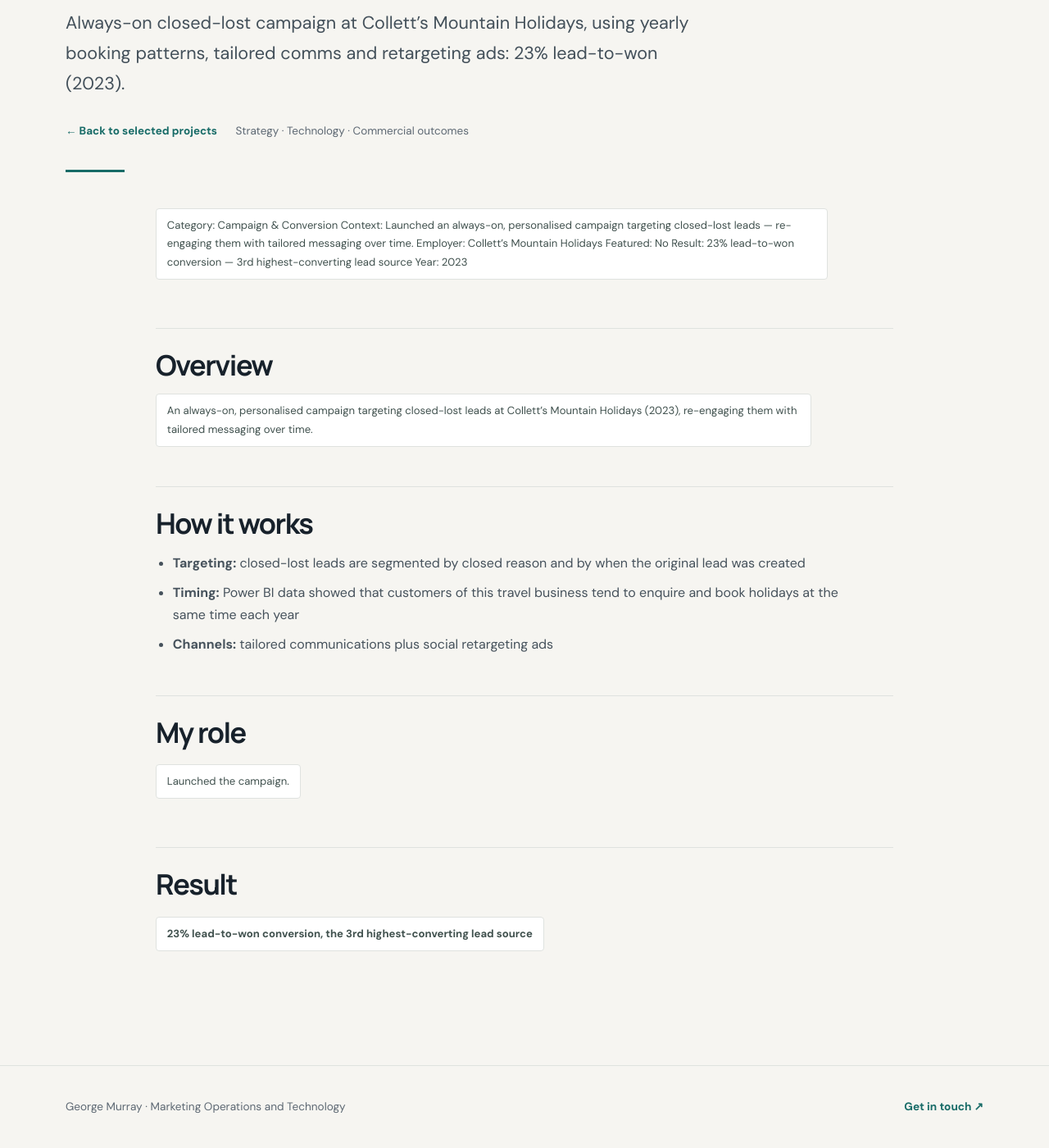
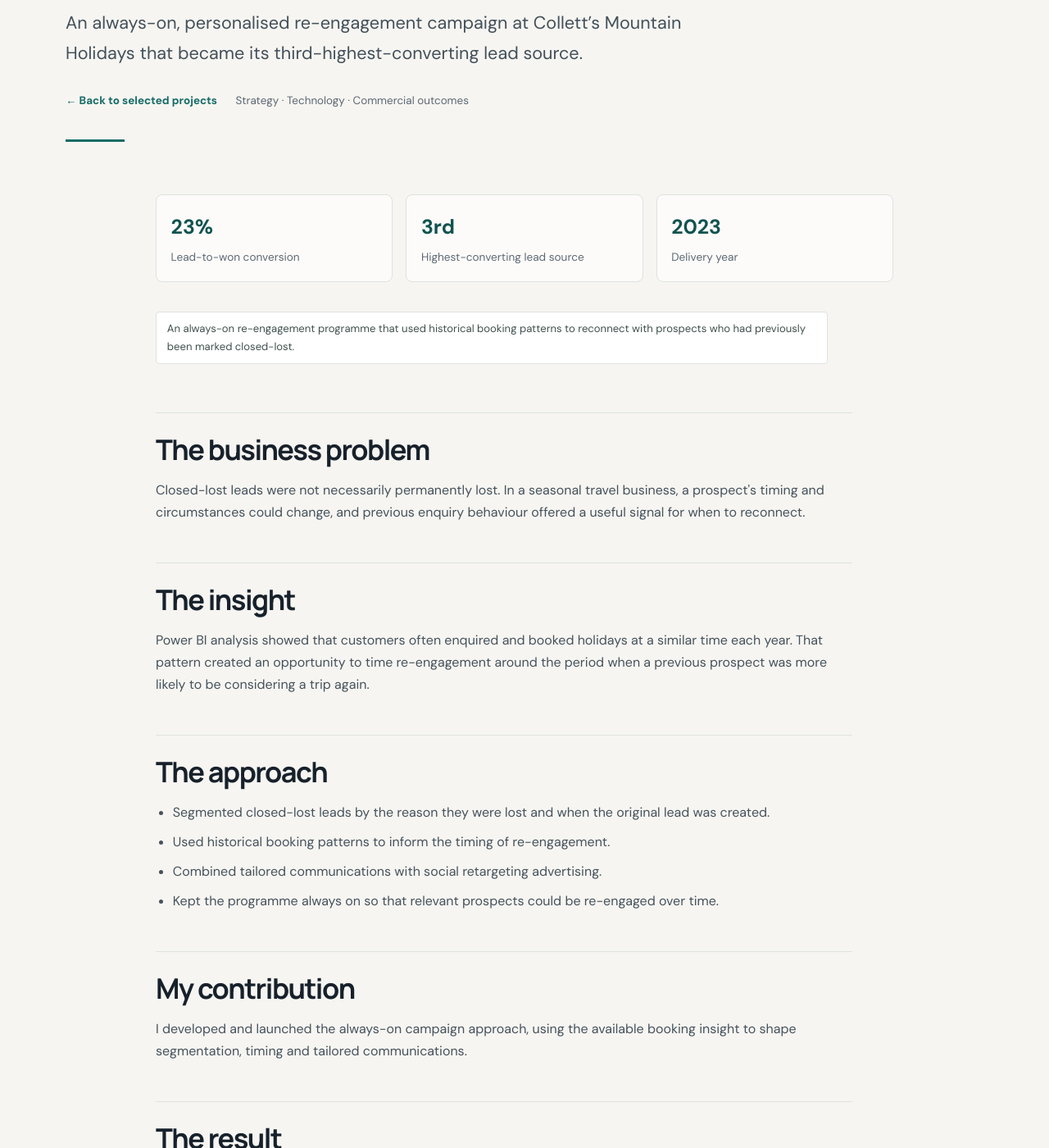
Before and after one commit to georgefwmurray/Marketing-Operations-Control-Centre, a Jekyll site: the page built from Campaign & Commercial Projects/Closed-Lost-Campaign.md, in a window 1280 px wide and 1400 px high, scrolled down 300 px. Shown: the whole window at 82% size. Built offline with Jekyll 4.4.1, drawn with Linux system fonts in a browser that asks for light colours; some of the changed text lies outside the part shown.

Commit message:
Expand closed-lost campaign into a recruiter-ready case study

```diff
--- a/Campaign & Commercial Projects/Closed-Lost-Campaign.md
+++ b/Campaign & Commercial Projects/Closed-Lost-Campaign.md
@@ -1,35 +1,52 @@
 ---
 title: "Closed-Lost Campaign: 23% Lead-to-Won Conversion"
-description: "Always-on closed-lost campaign at Collett’s Mountain Holidays, using yearly booking patterns, tailored comms and retargeting ads: 23% lead-to-won (2023)."
+description: "An always-on, personalised re-engagement campaign at Collett’s Mountain Holidays that became its third-highest-converting lead source."
 ---
 
 # Closed-Lost Campaign
 
-[Home](../index.html) • [Agent Registry](../Agent-Registry.html) • [Results](../Results.html) • [Roadmap](../Roadmap.html) • [Campaign & Commercial Projects](../Campaign-Commercial-Projects.html) • [Leadership & Strategy](../Leadership-%26-Strategy.html) • [How to Build MOCC](../How-to-Build.html) • [HubSpot Expert in South Wales](../HubSpot-Expert-South-Wales.html)
+[Home](../index.html) · [Selected projects](../Campaign-Commercial-Projects.html) · [Results](../Results.html)
 
----
+<div class="case-study-facts">
+  <div class="case-study-fact"><strong>23%</strong><span>Lead-to-won conversion</span></div>
+  <div class="case-study-fact"><strong>3rd</strong><span>Highest-converting lead source</span></div>
+  <div class="case-study-fact"><strong>2023</strong><span>Delivery year</span></div>
+</div>
 
-Category: Campaign & Conversion
-Context: Launched an always-on, personalised campaign targeting closed-lost leads — re-engaging them with tailored messaging over time.
-Employer: Collett’s Mountain Holidays
-Featured: No
-Result: 23% lead-to-won conversion — 3rd highest-converting lead source
-Year: 2023
+<p class="case-study-intro">An always-on re-engagement programme that used historical booking patterns to reconnect with prospects who had previously been marked closed-lost.</p>
 
-## Overview
+<section class="case-study-section">
+  <h2>The business problem</h2>
+  <p>Closed-lost leads were not necessarily permanently lost. In a seasonal travel business, a prospect's timing and circumstances could change, and previous enquiry behaviour offered a useful signal for when to reconnect.</p>
+</section>
 
-An always-on, personalised campaign targeting closed-lost leads at Collett's Mountain Holidays (2023), re-engaging them with tailored messaging over time.
+<section class="case-study-section">
+  <h2>The insight</h2>
+  <p>Power BI analysis showed that customers often enquired and booked holidays at a similar time each year. That pattern created an opportunity to time re-engagement around the period when a previous prospect was more likely to be considering a trip again.</p>
+</section>
 
-## How it works
+<section class="case-study-section">
+  <h2>The approach</h2>
+  <ul>
+    <li>Segmented closed-lost leads by the reason they were lost and when the original lead was created.</li>
+    <li>Used historical booking patterns to inform the timing of re-engagement.</li>
+    <li>Combined tailored communications with social retargeting advertising.</li>
+    <li>Kept the programme always on so that relevant prospects could be re-engaged over time.</li>
+  </ul>
+</section>
 
-- **Targeting:** closed-lost leads are segmented by closed reason and by when the original lead was created
-- **Timing:** Power BI data showed that customers of this travel business tend to enquire and book holidays at the same time each year
-- **Channels:** tailored communications plus social retargeting ads
+<section class="case-study-section">
+  <h2>My contribution</h2>
+  <p>I developed and launched the always-on campaign approach, using the available booking insight to shape segmentation, timing and tailored communications.</p>
+</section>
 
-## My role
+<section class="case-study-section">
+  <h2>The result</h2>
+  <p><strong>The campaign achieved 23% lead-to-won conversion and became the third-highest-converting lead source.</strong></p>
+  <div class="case-study-note"><strong>Measurement note:</strong> The project record identifies the lead-to-won conversion rate and relative source ranking. It does not provide a comparison group or incremental revenue figure.</div>
+</section>
 
-Launched the campaign.
-
-## Result
-
-**23% lead-to-won conversion, the 3rd highest-converting lead source**
+<section class="case-study-section">
+  <h2>Why it mattered</h2>
+  <p>The programme treated closed-lost records as a potential future audience rather than a permanently exhausted list. It combined CRM segmentation, historical insight and coordinated communications to create a repeatable source of converted business.</p>
+</section>
```
